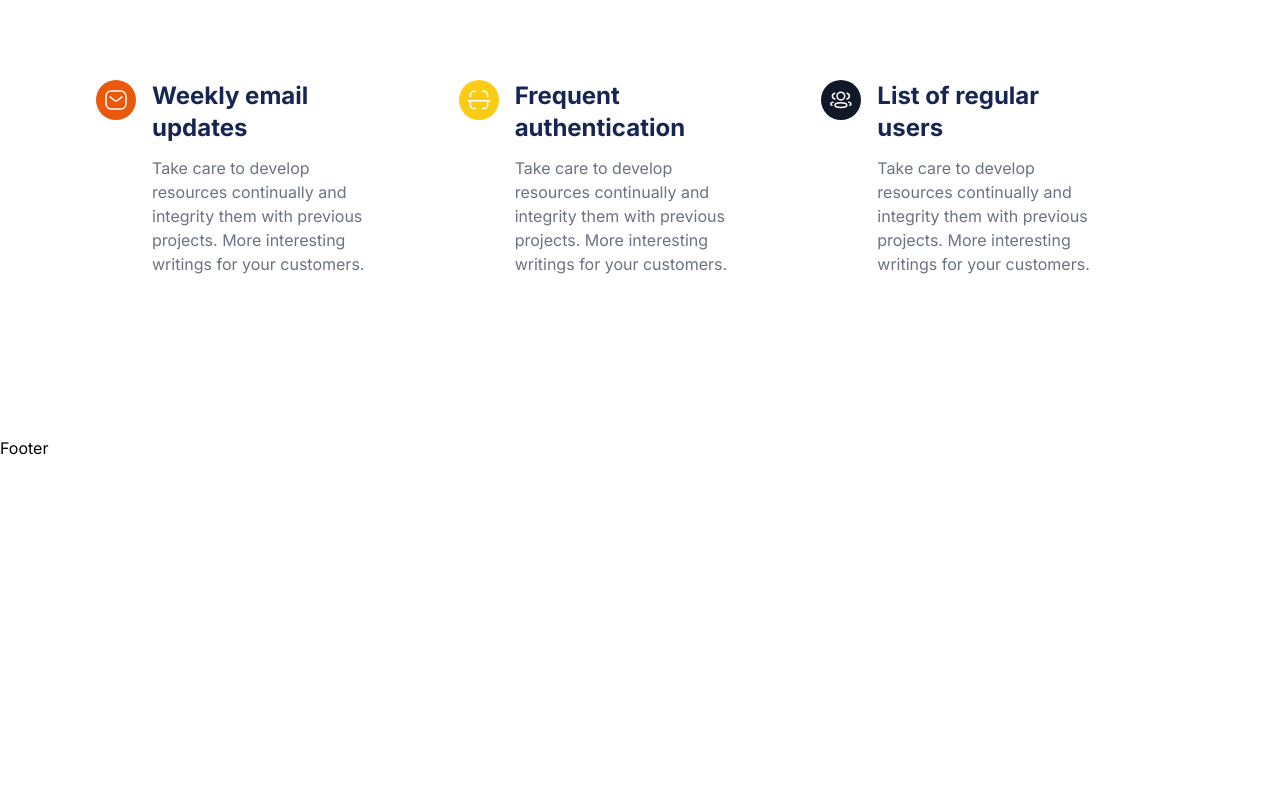
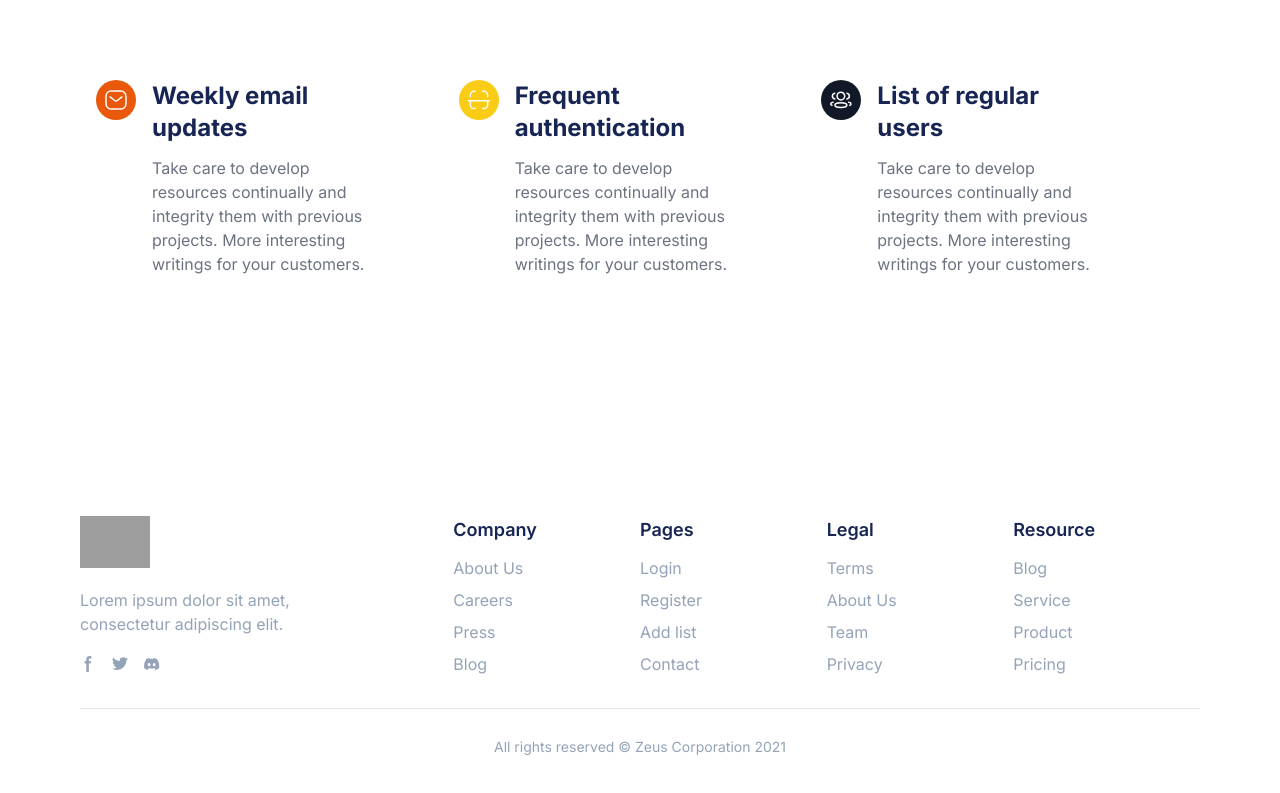
Before and after one commit to varia418/shuffle-zeus, a Next.js app: page / in a window 1280 px wide. Shown: the part 1301-2094 px from the top of the page. Before the commit the page ends 1761 px from the top, so only its background shows below. Built offline with nearby package versions, Linux system fonts and the light colour scheme; grey boxes are pictures that could not be loaded.

Commit message:
add Footer

```diff
--- a/src/components/Footer.jsx
+++ b/src/components/Footer.jsx
@@ -1,9 +1,135 @@
-import React from 'react'
+import Image from "next/image";
+import React from "react";
 
 function Footer() {
-  return (
-    <div>Footer</div>
-  )
+	return (
+		<footer className="container mx-auto p-20">
+			<div className="flex">
+				<div className="basis-2/6">
+					<Image
+						src="https://shuffle.dev/zeus-assets/logo/logo-zeus-red.svg"
+						width={70}
+						height={70}
+						alt="logo"
+					/>
+					<p className="text-slate-400 my-5 pr-32">
+						Lorem ipsum dolor sit amet, consectetur adipiscing elit.
+					</p>
+					<div className="flex gap-4 text-slate-400">
+						<div>
+							<svg
+								class="w-4 h-4"
+								aria-hidden="true"
+								xmlns="http://www.w3.org/2000/svg"
+								fill="currentColor"
+								viewBox="0 0 8 19"
+							>
+								<path
+									fillRule="evenodd"
+									d="M6.135 3H8V0H6.135a4.147 4.147 0 0 0-4.142 4.142V6H0v3h2v9.938h3V9h2.021l.592-3H5V3.591A.6.6 0 0 1 5.592 3h.543Z"
+									clipRule="evenodd"
+								/>
+							</svg>
+						</div>
+						<div>
+							<svg
+								class="w-4 h-4"
+								aria-hidden="true"
+								xmlns="http://www.w3.org/2000/svg"
+								fill="currentColor"
+								viewBox="0 0 20 17"
+							>
+								<path
+									fillRule="evenodd"
+									d="M20 1.892a8.178 8.178 0 0 1-2.355.635 4.074 4.074 0 0 0 1.8-2.235 8.344 8.344 0 0 1-2.605.98A4.13 4.13 0 0 0 13.85 0a4.068 4.068 0 0 0-4.1 4.038 4 4 0 0 0 .105.919A11.705 11.705 0 0 1 1.4.734a4.006 4.006 0 0 0 1.268 5.392 4.165 4.165 0 0 1-1.859-.5v.05A4.057 4.057 0 0 0 4.1 9.635a4.19 4.19 0 0 1-1.856.07 4.108 4.108 0 0 0 3.831 2.807A8.36 8.36 0 0 1 0 14.184 11.732 11.732 0 0 0 6.291 16 11.502 11.502 0 0 0 17.964 4.5c0-.177 0-.35-.012-.523A8.143 8.143 0 0 0 20 1.892Z"
+									clipRule="evenodd"
+								/>
+							</svg>
+						</div>
+						<div>
+							<svg
+								class="w-4 h-4"
+								aria-hidden="true"
+								xmlns="http://www.w3.org/2000/svg"
+								fill="currentColor"
+								viewBox="0 0 21 16"
+							>
+								<path d="M16.942 1.556a16.3 16.3 0 0 0-4.126-1.3 12.04 12.04 0 0 0-.529 1.1 15.175 15.175 0 0 0-4.573 0 11.585 11.585 0 0 0-.535-1.1 16.274 16.274 0 0 0-4.129 1.3A17.392 17.392 0 0 0 .182 13.218a15.785 15.785 0 0 0 4.963 2.521c.41-.564.773-1.16 1.084-1.785a10.63 10.63 0 0 1-1.706-.83c.143-.106.283-.217.418-.33a11.664 11.664 0 0 0 10.118 0c.137.113.277.224.418.33-.544.328-1.116.606-1.71.832a12.52 12.52 0 0 0 1.084 1.785 16.46 16.46 0 0 0 5.064-2.595 17.286 17.286 0 0 0-2.973-11.59ZM6.678 10.813a1.941 1.941 0 0 1-1.8-2.045 1.93 1.93 0 0 1 1.8-2.047 1.919 1.919 0 0 1 1.8 2.047 1.93 1.93 0 0 1-1.8 2.045Zm6.644 0a1.94 1.94 0 0 1-1.8-2.045 1.93 1.93 0 0 1 1.8-2.047 1.918 1.918 0 0 1 1.8 2.047 1.93 1.93 0 0 1-1.8 2.045Z" />
+							</svg>
+						</div>
+					</div>
+				</div>
+				<div className="basis-1/6">
+					<h3 className="text-blue-950 font-semibold mb-2 text-lg">
+						Company
+					</h3>
+					<ul>
+						<li className="text-slate-400 text-base py-1">
+							About Us
+						</li>
+						<li className="text-slate-400 text-base py-1">
+							Careers
+						</li>
+						<li className="text-slate-400 text-base py-1">Press</li>
+						<li className="text-slate-400 text-base py-1">Blog</li>
+					</ul>
+				</div>
+				<div className="basis-1/6">
+					<h3 className="text-blue-950 font-semibold mb-2 text-lg">
+						Pages
+					</h3>
+					<ul>
+						<li className="text-slate-400 text-base py-1">Login</li>
+						<li className="text-slate-400 text-base py-1">
+							Register
+						</li>
+						<li className="text-slate-400 text-base py-1">
+							Add list
+						</li>
+						<li className="text-slate-400 text-base py-1">
+							Contact
+						</li>
+					</ul>
+				</div>
+				<div className="basis-1/6">
+					<h3 className="text-blue-950 font-semibold mb-2 text-lg">
+						Legal
+					</h3>
+					<ul>
+						<li className="text-slate-400 text-base py-1">Terms</li>
+						<li className="text-slate-400 text-base py-1">
+							About Us
+						</li>
+						<li className="text-slate-400 text-base py-1">Team</li>
+						<li className="text-slate-400 text-base py-1">
+							Privacy
+						</li>
+					</ul>
+				</div>
+				<div className="basis-1/6">
+					<h3 className="text-blue-950 font-semibold mb-2 text-lg">
+						Resource
+					</h3>
+					<ul>
+						<li className="text-slate-400 text-base py-1">Blog</li>
+						<li className="text-slate-400 text-base py-1">
+							Service
+						</li>
+						<li className="text-slate-400 text-base py-1">
+							Product
+						</li>
+						<li className="text-slate-400 text-base py-1">
+							Pricing
+						</li>
+					</ul>
+				</div>
+			</div>
+			<hr className="my-7" />
+			<p className="text-center text-slate-400 text-sm">
+				All rights reserved © Zeus Corporation 2021
+			</p>
+		</footer>
+	);
 }
 
-export default Footer
+export default Footer;
```
